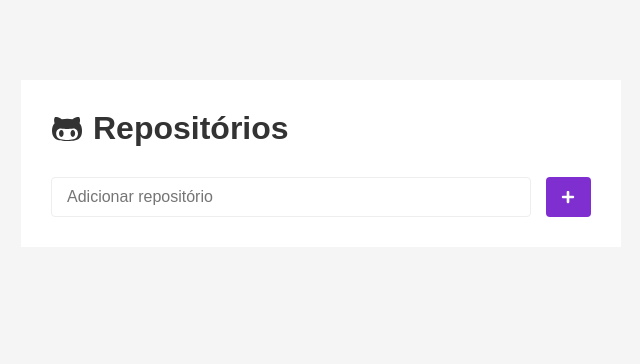
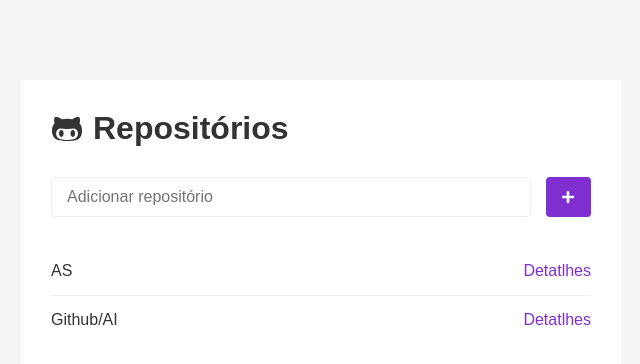
Before and after one commit to Idaslon/FullStack, a React (Create React App) app in the folder React/repositories/: page / in a window 1280 px wide. Shown: the top 364 px of the page, without its empty margins (319-959 px from the left). Built offline with nearby package versions, Linux system fonts and the light colour scheme; the HTML template or start-up script is replaced by a standard one.

Commit message:
List repositories

```diff
--- a/React/repositories/package.json
+++ b/React/repositories/package.json
@@ -11,6 +11,7 @@
     "@types/react": "^16.9.0",
     "@types/react-dom": "^16.9.0",
     "@types/react-router-dom": "^5.1.3",
+    "axios": "^0.19.2",
     "react": "^16.13.1",
     "react-dom": "^16.13.1",
     "react-icons": "^3.9.0",
--- a/React/repositories/src/pages/Main/index.tsx
+++ b/React/repositories/src/pages/Main/index.tsx
@@ -1,8 +1,64 @@
-import React from 'react';
-import { FaGithubAlt, FaPlus } from 'react-icons/fa';
-import { Container, Form, SubmitButton } from './styles';
+import React, { Component } from 'react';
+import { FaGithubAlt, FaPlus, FaSpinner } from 'react-icons/fa';
 
-export default function Main() {
+import {
+  Container, Form, SubmitButton, List,
+} from './styles';
+import api from '../../services/api';
+
+interface Props {
+}
+
+interface ResponseData {
+  name: string
+}
+
+interface State {
+  newRepo: string
+  repositories: ResponseData[]
+  loading: boolean
+}
+
+const initialState: State = {
+  newRepo: '',
+  repositories: [{ name: 'AS' }, { name: 'Github/AI' }],
+  loading: false,
+};
+
+
+export default class Main extends Component<Props, State> {
+  constructor(props: Props) {
+    super(props);
+    this.state = initialState;
+  }
+
+  onInputChange = (e: React.ChangeEvent<HTMLInputElement>) => {
+    this.setState({ newRepo: e.target.value });
+  }
+
+  onSubmit = async (e: React.FormEvent<HTMLFormElement>) => {
+    e.preventDefault();
+
+    this.setState({ loading: true });
+
+    const { newRepo, repositories } = this.state;
+
+    const response = await api.get(`repos/${newRepo}`);
+
+    const data: ResponseData = {
+      name: response.data.full_name,
+    };
+
+    this.setState({
+      repositories: [...repositories, data],
+      newRepo: '',
+      loading: false,
+    });
+  }
+
+  render() {
+    const { newRepo, repositories, loading } = this.state;
+
     return (
       <Container>
         <h1>
@@ -10,13 +66,32 @@ export default function Main() {
           Repositórios
         </h1>
 
-      <Form>
-        <input type="text" placeholder="Adicionar repositório" />
+        <Form onSubmit={this.onSubmit}>
+          <input
+            type="text"
+            placeholder="Adicionar repositório"
+            value={newRepo}
+            onChange={this.onInputChange}
+          />
 
-        <SubmitButton>
+          <SubmitButton loading={loading}>
+            {loading ? (
+              <FaSpinner color="#FFF" size={14} />
+            ) : (
               <FaPlus color="#FFF" size={14} />
+            )}
           </SubmitButton>
         </Form>
+
+        <List>
+          {repositories.map((repository) => (
+            <li key={repository.name}>
+              <span>{repository.name}</span>
+              <a href="google.com">Detatlhes</a>
+            </li>
+          ))}
+        </List>
       </Container>
     );
   }
+}
--- a/React/repositories/src/pages/Main/styles.ts
+++ b/React/repositories/src/pages/Main/styles.ts
@@ -1,4 +1,8 @@
-import styled from 'styled-components';
+import styled, { keyframes, css } from 'styled-components';
+
+interface SubmitButtonProps {
+  loading: boolean
+}
 
 export const Container = styled.div`
   max-width: 600px;
@@ -29,9 +33,19 @@ export const Form = styled.form`
   }
 `;
 
+const rotate = keyframes`
+  from {
+    transform: rotate(0deg)
+  }
+
+  to {
+    transform: rotate(360deg)
+  }
+`;
+
 export const SubmitButton = styled.button.attrs({
   type: 'submit',
-})`
+})<SubmitButtonProps>`
   padding: 0 6px 0 15px;
   margin-left: 15px;
 
@@ -42,4 +56,35 @@ export const SubmitButton = styled.button.attrs({
   border: 0;
   border-radius: 4px;
   background: #7f2ed0;
+
+  ${(props) => props.loading && css`
+    cursor: not-allowed;
+    opacity: 0.6;
+
+    svg {
+      animation: ${rotate} 1s linear infinite;
+    }
+  `}
 `;
+
+
+export const List = styled.ul`
+  list-style: none;
+  margin-top: 30px;
+
+  li {
+    padding: 15px 0;
+    display: flex;
+    justify-content: space-between;
+    align-items: center;
+  }
+
+  li + li {
+    border-top: 1px solid #eee;
+  }
+
+  a {
+    color:  #7f2ed0;
+    text-decoration: none;
+  }
+`;
--- /dev/null
+++ b/React/repositories/src/services/api.ts
@@ -0,0 +1,7 @@
+import axios from 'axios';
+
+const api = axios.create({
+  baseURL: 'https://api.github.com',
+});
+
+export default api;
```
Also changed, not shown: 1 other file (tests, documents, lock files or other folders). Lines whose indentation alone changed are shown as unchanged.
